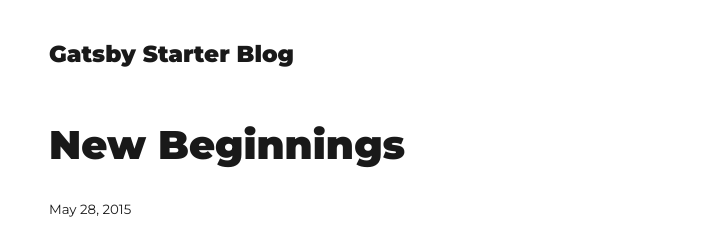
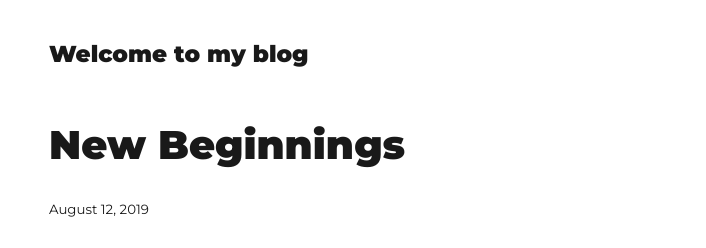
Before and after one commit to manueltuero/my-blog, a Gatsby site: page /new-beginnings/ in a window 1280 px wide. Shown: the top 248 px of the page, without its empty margins (276-982 px from the left). Built offline with nearby package versions, Linux system fonts and the light colour scheme; Gatsby itself is replaced by a stand-in of ours; some packages are replaced by stand-ins of ours.

Commit message:
save commit

```diff
--- a/content/blog/new-beginnings/index.md
+++ b/content/blog/new-beginnings/index.md
@@ -1,6 +1,6 @@
 ---
 title: New Beginnings
-date: "2015-05-28T22:40:32.169Z"
+date: "2019-08-12T10:00:00.169Z"
 description: This is a custom description for SEO and Open Graph purposes, rather than the default generated excerpt. Simply add a description field to the frontmatter.
 ---
 
--- a/gatsby-config.js
+++ b/gatsby-config.js
@@ -1,6 +1,6 @@
 module.exports = {
   siteMetadata: {
-    title: `Gatsby Starter Blog`,
+    title: `Welcome to my blog`,
     author: `Kyle Mathews`,
     siteUrl: `https://gatsby-starter-blog-demo.netlify.com/`,
     social: {
```
